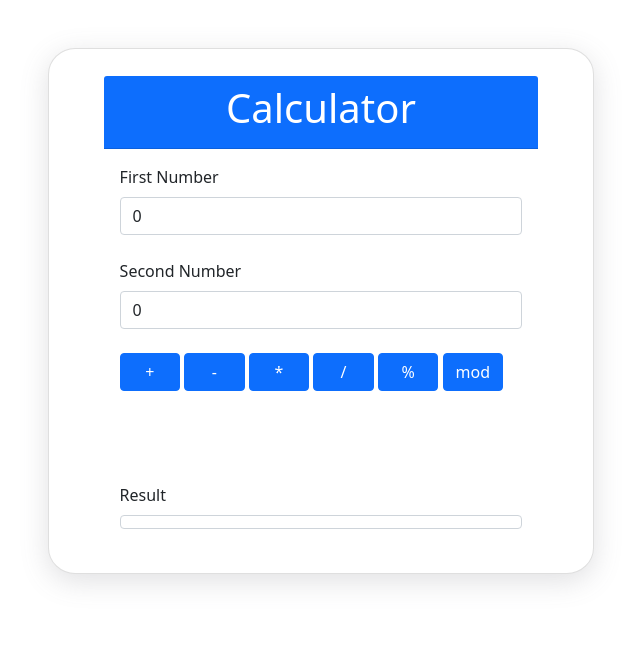
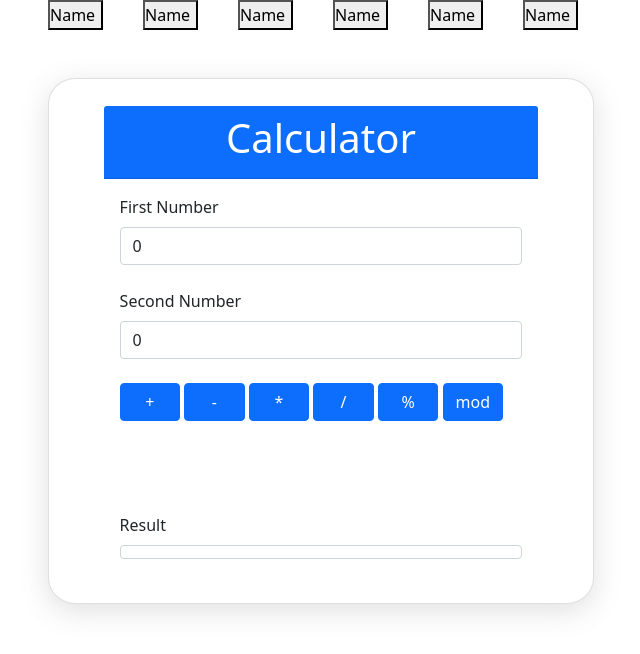
Before and after one commit to SahanHeshan/Calculators, a plain HTML site: page index.html in a window 1280 px wide. Shown: the whole page, without its empty margins (319-959 px from the left). Drawn offline with nearby package versions, Linux system fonts and the light colour scheme.

Commit message:
Update index.html

```diff
--- a/index.html
+++ b/index.html
@@ -22,6 +22,31 @@
     </head>
 
     <body>
+        <section class="container">
+            <div class="row nav">
+
+                <div class="col-sm-3">
+                </div>
+                <div class="col-sm-1"> <button class="nav">Name</button>
+                </div>
+                <div class="col-sm-1"><button class="nav">Name</button>
+                </div>
+                <div class="col-sm-1"><button class="nav">Name</button>
+                </div>
+                <div class="col-sm-1"><button class="nav">Name</button>
+                </div>
+                <div class="col-sm-1"><button class="nav">Name</button>
+                </div>
+                <div class="col-sm-1"><button class="nav">Name</button>
+                </div>
+                <div class="col-sm-3">
+                </div>
+
+            </div>
+
+        </section>
+
+        <section>
             <div class="container">
                 <div class="row">
 
@@ -66,7 +91,7 @@
                                 <output type="number" id="result" class="form-control">
                             </div>
                         </div>
-                <div>
+                    </div>
 
                     <div class="col-md-3">
                     </div>
@@ -74,6 +99,8 @@
                 </div>
 
             </div>
+        </section>
+
     </body>
 
     <script src="https://cdn.jsdelivr.net/npm/bootstrap@5.0.2/dist/js/bootstrap.bundle.min.js" integrity="sha384-MrcW6ZMFYlzcLA8Nl+NtUVF0sA7MsXsP1UyJoMp4YLEuNSfAP+JcXn/tWtIaxVXM"
```
Lines whose indentation alone changed are shown as unchanged.
